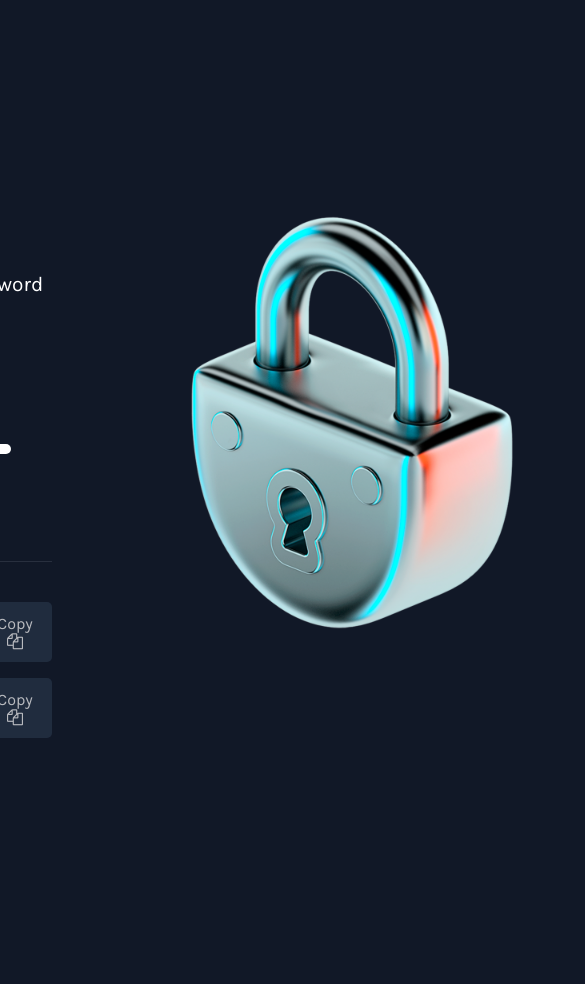
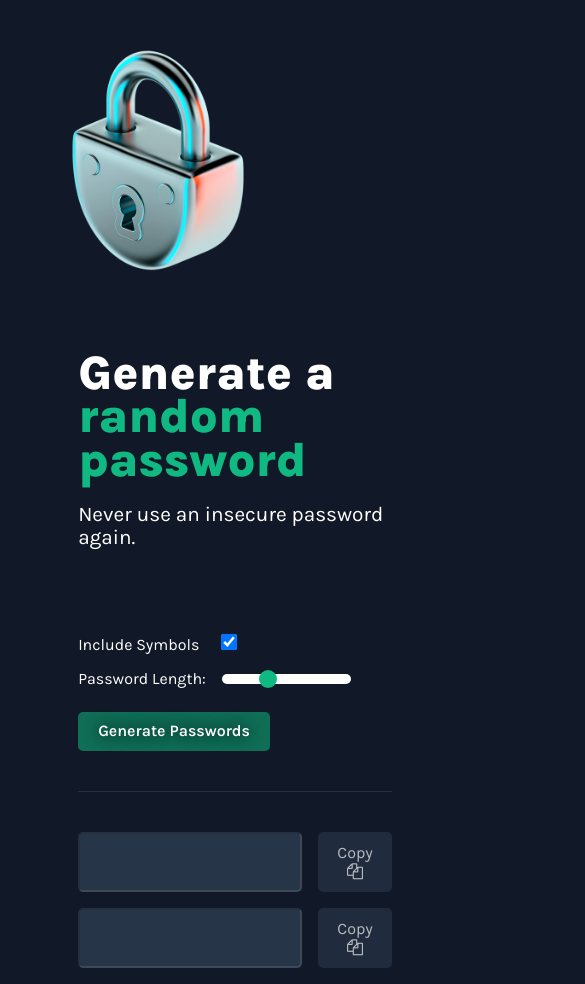
Before and after one commit to amir-the6th/Password-Generator, a website: page index.html in a window 390 px wide. Shown: the top 984 px of the page, 585 px wide, since content can reach past the window. Before the commit the page ends 844 px from the top, so only its background shows below. Drawn offline with nearby package versions, Linux system fonts and the light colour scheme.

Commit message:
Improve responsiveness

```diff
--- a/index.css
+++ b/index.css
@@ -8,6 +8,10 @@ body {
     justify-content: center;
     background-color: #111827;
     color: white;
+}
+
+main {
+    display: flex;
 }
 
 .header {
@@ -28,7 +32,7 @@ body {
 }
 
 .header-photo {
-    width: 600px;
+    width: 40em;
     border-radius: 5%;
 }
 
@@ -84,8 +88,8 @@ body {
     cursor: pointer;
 }
 
-.main-wrapper, .image-wrapper {
-    margin: 0;
+.main-wrapper {
+    margin: 0 0 0 5em;
 }
 
 .slider-container {
@@ -135,3 +139,18 @@ body {
     border: 1px solid green;
     border-radius: 5px;
 }
+
+@media screen and (max-width: 800px) {
+    main {
+        display: flex;
+        flex-direction: column-reverse;
+    }
+
+    .main-wrapper {
+        margin: 0 0 0 5em;
+    }
+
+    .header-photo {
+        width: 20em;
+    }
+}
--- a/index.html
+++ b/index.html
@@ -6,6 +6,7 @@
         <title>Password Generator</title>
     </head>
     <body>
+        <main>
             <div class="main-wrapper">
                 <h1 class="header">Generate a<br><span class="random-pass">random password</span></h1>
                 <p class="description">Never use an insecure password again.</p>
@@ -29,10 +30,10 @@
                     <button id="copy-btn-2" class="copy-btn" onclick="copyOnClick(2)">Copy <i class="fa fa-copy"></i></button>
                 </div>
             </div>
-
             <div class="image-wrapper">
                 <img src="images/padlock.png" alt="two hands wearing gloves typing something on the laptop" class="header-photo">
             </div>
+        </main>
         <script src="index.js"></script>
     </body>
 </html>
```
Lines whose indentation alone changed are shown as unchanged.
